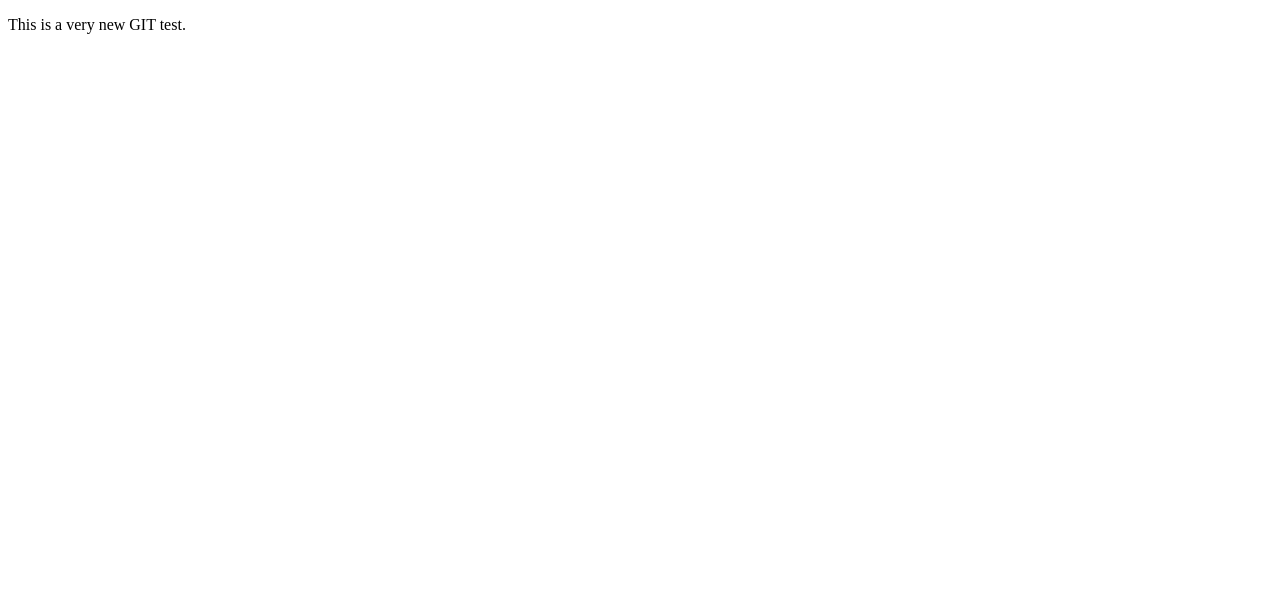
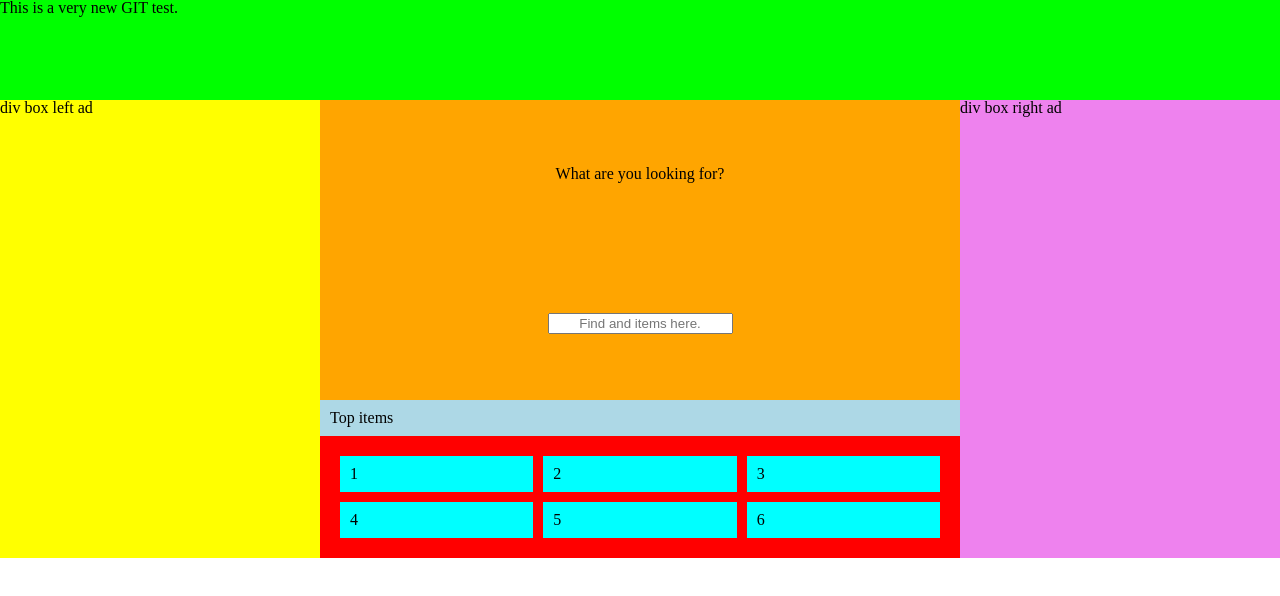
Before and after one commit to cheukyinl/Assignment-3, a plain HTML site: page index.html in a window 1280 px wide. Drawn offline with Linux system fonts and the light colour scheme.

Commit message:
Created rough layout for menu page

```diff
--- /dev/null
+++ b/css/colours.css
@@ -0,0 +1,11 @@
+nav {
+    background-color: lime;
+}
+
+.bar {
+    background-color: lightblue;
+}
+
+.item__box {
+    background-color:aqua;
+}
--- /dev/null
+++ b/css/layout.css
@@ -0,0 +1,68 @@
+/* Layouts */
+
+.div_flex {
+    display: flex;
+    flex-direction: row;
+}
+
+.bar {
+    display: flex;
+    flex-direction: row;
+    justify-content: flex-start;
+}
+
+.item_grid {
+    display: grid;
+    grid-template-columns: repeat(3, 1fr);
+}
+
+nav {
+    height: 100px;
+    position: sticky;
+    top: 0px;
+}
+
+/* Classes */
+
+.menu__ad {
+    width: 25vw;
+    height: auto;
+}
+
+.menu__content {
+    width: 50vw;
+    height: auto;
+}
+
+.menu__search {
+    height: 300px;
+    display: grid;
+    place-items: center;
+}
+
+.menu__items {
+    height: auto;
+}
+
+.item__box {
+    height: auto;
+    width: auto;
+}
+
+@media screen and (max-width: 600px) {
+    .div_flex {
+        display: flex;
+        flex-direction: column;
+    }
+
+    .menu__ad {
+        width: 100vw;
+        height: auto;
+    }
+
+    .menu__content {
+        order: -1;
+        width: 100vw;
+        height: auto;
+    }
+}
--- /dev/null
+++ b/css/main.css
@@ -0,0 +1,4 @@
+@import url(layout.css);
+@import url(spacing.css);
+@import url(typography.css);
+@import url(colours.css);
--- /dev/null
+++ b/css/reset.css
@@ -0,0 +1,48 @@
+/* http://meyerweb.com/eric/tools/css/reset/
+   v2.0 | 20110126
+   License: none (public domain)
+*/
+
+html, body, div, span, applet, object, iframe,
+h1, h2, h3, h4, h5, h6, p, blockquote, pre,
+a, abbr, acronym, address, big, cite, code,
+del, dfn, em, img, ins, kbd, q, s, samp,
+small, strike, strong, sub, sup, tt, var,
+b, u, i, center,
+dl, dt, dd, ol, ul, li,
+fieldset, form, label, legend,
+table, caption, tbody, tfoot, thead, tr, th, td,
+article, aside, canvas, details, embed,
+figure, figcaption, footer, header, hgroup,
+menu, nav, output, ruby, section, summary,
+time, mark, audio, video {
+	margin: 0;
+	padding: 0;
+	border: 0;
+	font-size: 100%;
+	font: inherit;
+	vertical-align: baseline;
+}
+/* HTML5 display-role reset for older browsers */
+article, aside, details, figcaption, figure,
+footer, header, hgroup, menu, nav, section {
+	display: block;
+}
+body {
+	line-height: 1;
+}
+ol, ul {
+	list-style: none;
+}
+blockquote, q {
+	quotes: none;
+}
+blockquote:before, blockquote:after,
+q:before, q:after {
+	content: '';
+	content: none;
+}
+table {
+	border-collapse: collapse;
+	border-spacing: 0;
+}
--- /dev/null
+++ b/css/spacing.css
@@ -0,0 +1,12 @@
+.bar {
+    padding: 10px;
+}
+
+.item__content {
+    padding: 20px;
+    gap: 10px;
+}
+
+.item__box {
+    padding: 10px;
+}
--- /dev/null
+++ b/css/typography.css
@@ -0,0 +1,3 @@
+::placeholder {
+    text-align: center;
+}
--- a/index.html
+++ b/index.html
@@ -4,8 +4,53 @@
     <meta charset="UTF-8">
     <meta name="viewport" content="width=device-width, initial-scale=1.0">
     <title>Document</title>
+    <link rel="stylesheet" href="css/reset.css">
+    <link rel="stylesheet" href="css/main.css">
 </head>
 <body>
-    <p>This is a very new GIT test.</p>
+    <nav>
+        <p>This is a very new GIT test.</p>
+    </nav>
+
+    <div class="menu div_flex">
+        <div style="background-color: yellow;" class="menu__ad">
+            <p>div box left ad</p>
+        </div>
+        <div style="background-color: red;" class="menu__content">
+            <div style="background-color: orange" class="menu__search">
+                <h1>What are you looking for?</h1>
+                <input class="search_bar" type="text" placeholder="Find and items here.">
+            </div>
+            <div class="menu__items">
+                <div class="bar">
+                    <h2>Top items</h2>
+                </div>
+                <div class="item__content item_grid">
+                    <div class="item__box">
+                        <p>1</p>
+                    </div>
+                    <div class="item__box">
+                        <p>2</p>
+                    </div>
+                    <div class="item__box">
+                        <p>3</p>
+                    </div>
+                    <div class="item__box">
+                        <p>4</p>
+                    </div>
+                    <div class="item__box">
+                        <p>5</p>
+                    </div>
+                    <div class="item__box">
+                        <p>6</p>
+                    </div>
+                </div>
+            </div>
+        </div>
+        <div style="background-color: violet;" class="menu__ad">
+            <p>div box right ad</p>
+        </div>
+    </div>
+
 </body>
 </html>
```
